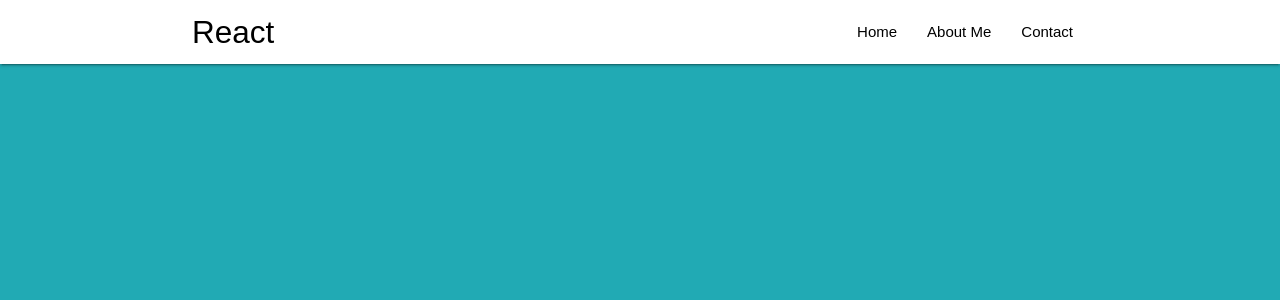
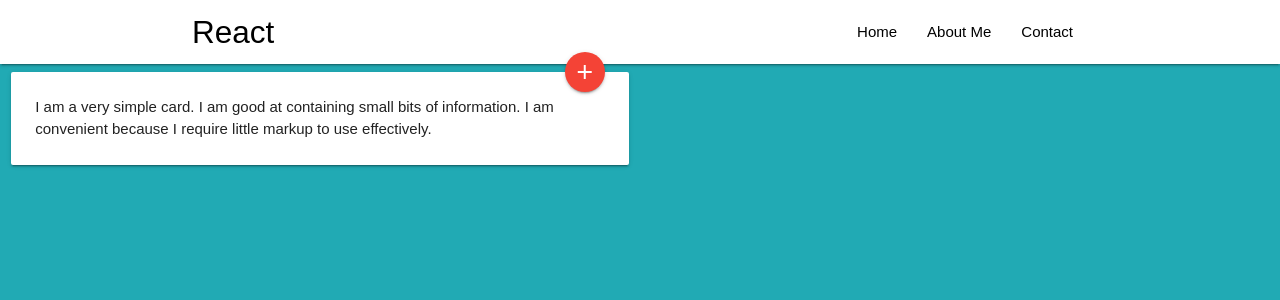
Before and after one commit to mariorodeghiero/course-react-introduction, a React (Create React App) app: page / in a window 1280 px wide. Shown: the top 300 px of the page. Built offline with nearby package versions, Linux system fonts and the light colour scheme.

Commit message:
created Card component

```diff
--- a/public/index.html
+++ b/public/index.html
@@ -30,6 +30,7 @@
     You need to enable JavaScript to run this app.
   </noscript>
   <div id="root"></div>
+  <div id="card"></div>
   <!--
       This HTML file is a template.
       If you open it directly in the browser, you will see an empty page.
--- /dev/null
+++ b/src/components/Card.js
@@ -0,0 +1,29 @@
+import React, { Component } from "react";
+class Card extends Component {
+  state = {};
+  render() {
+    return (
+      <div className="row">
+        <div className="col s12 m6">
+          <div className="card">
+            <div className="card-image">
+              <span className="card-title">Card Title</span>
+              <a className="btn-floating halfway-fab waves-effect waves-light red">
+                <i className="material-icons">add</i>
+              </a>
+            </div>
+            <div className="card-content">
+              <p>
+                I am a very simple card. I am good at containing small bits of
+                information. I am convenient because I require little markup to
+                use effectively.
+              </p>
+            </div>
+          </div>
+        </div>
+      </div>
+    );
+  }
+}
+
+export default Card;
--- a/src/index.js
+++ b/src/index.js
@@ -1,8 +1,12 @@
-import React from 'react';
-import ReactDOM from 'react-dom';
-import './index.css';
-import App from './App';
-import registerServiceWorker from './registerServiceWorker';
+import React from "react";
+import ReactDOM from "react-dom";
+import "./index.css";
+import App from "./App";
+import Card from "./components/Card";
+import registerServiceWorker from "./registerServiceWorker";
 
-ReactDOM.render(<App />, document.getElementById('root'));
+ReactDOM.render(<App />, document.getElementById("root"));
 registerServiceWorker();
+
+ReactDOM.render(<Card />, document.getElementById("card"));
+registerServiceWorker();
```
